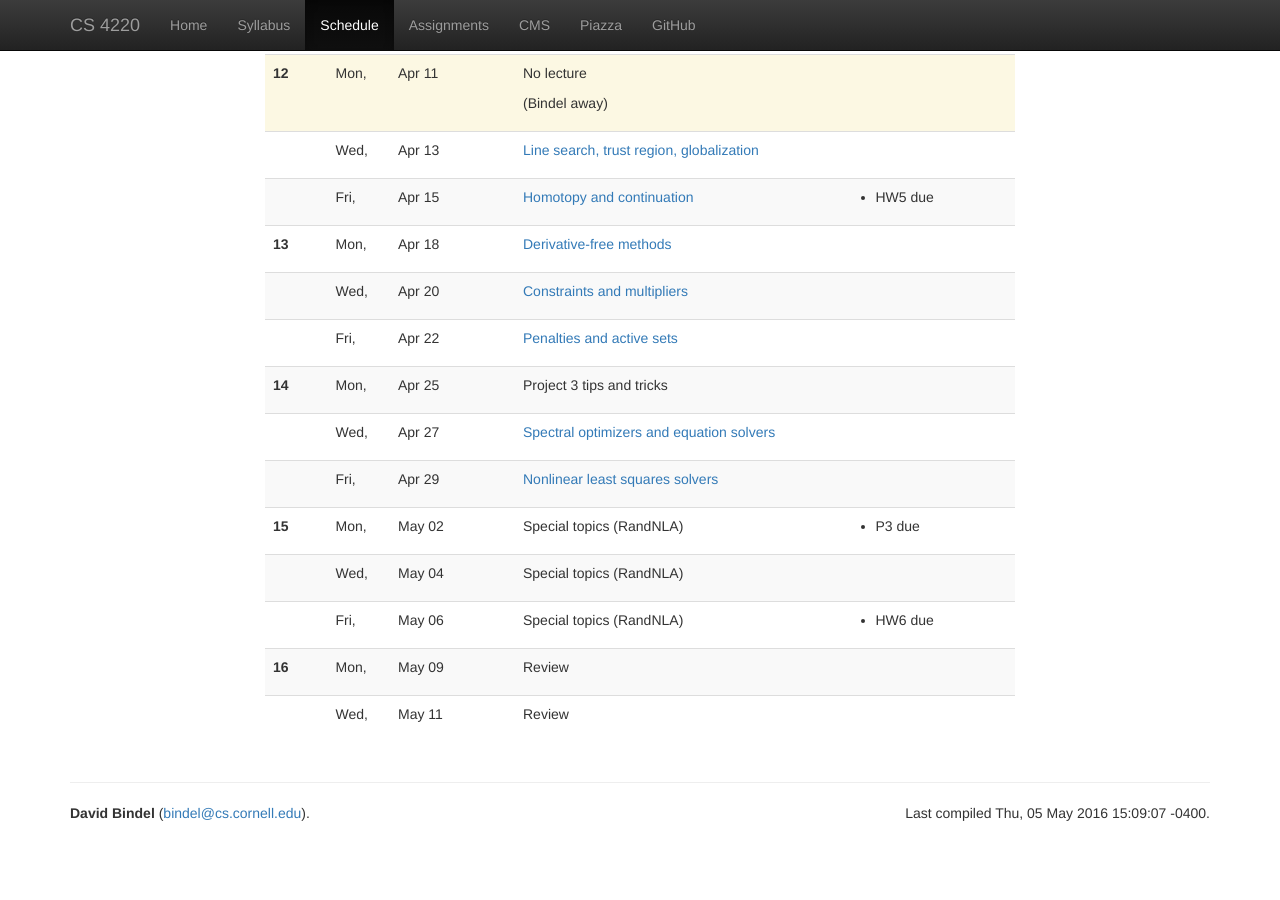
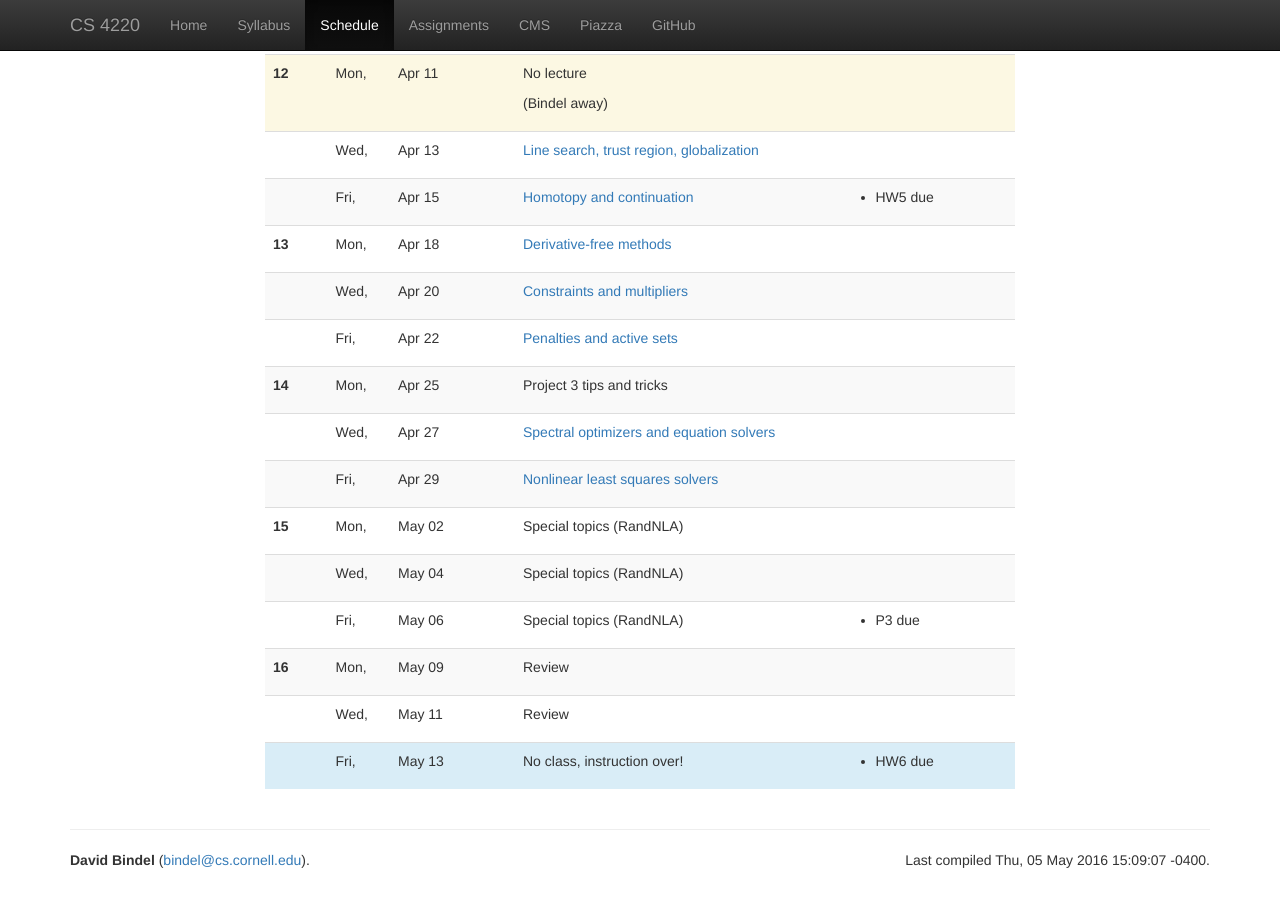
Before and after one commit to dbindel/cs4220-s17, a Jekyll site: the page built from web/schedule.html, in a window 1280 px wide and 900 px high, scrolled down 1877 px. Built offline with Jekyll 4.4.1, drawn with Linux system fonts in a browser that asks for light colours; nearby versions of some CDN libraries; before the commit the page ends 2730 px from its top, so only the background shows below that.

Commit message:
Updates to lecture and HW schedule.

```diff
--- a/web/_data/lectures.yml
+++ b/web/_data/lectures.yml
@@ -250,14 +250,13 @@
 -
   date: 2016-05-02
   info: Special topics (RandNLA)
-  hw: P3 due
 -
   date: 2016-05-04
   info: Special topics (RandNLA)
 -
   date: 2016-05-06
   info: Special topics (RandNLA)
-  hw: HW6 due
+  hw: P3 due
 #
 # ==================
 # Week 15 (wrap-up)
@@ -268,3 +267,7 @@
 -
   date: 2016-05-11
   info: Review
+-
+  date: 2016-05-13
+  break: No class, instruction over!
+  hw: HW6 due
--- a/web/_data/news.yml
+++ b/web/_data/news.yml
@@ -70,3 +70,6 @@
 -
   date: 2016-04-28
   text: Project 3 due date is now May 6 and HW6 is May 13.
+-
+  date: 2016-04-28
+  text: We will do a take-home final by popular demand, May 12-17.
```
